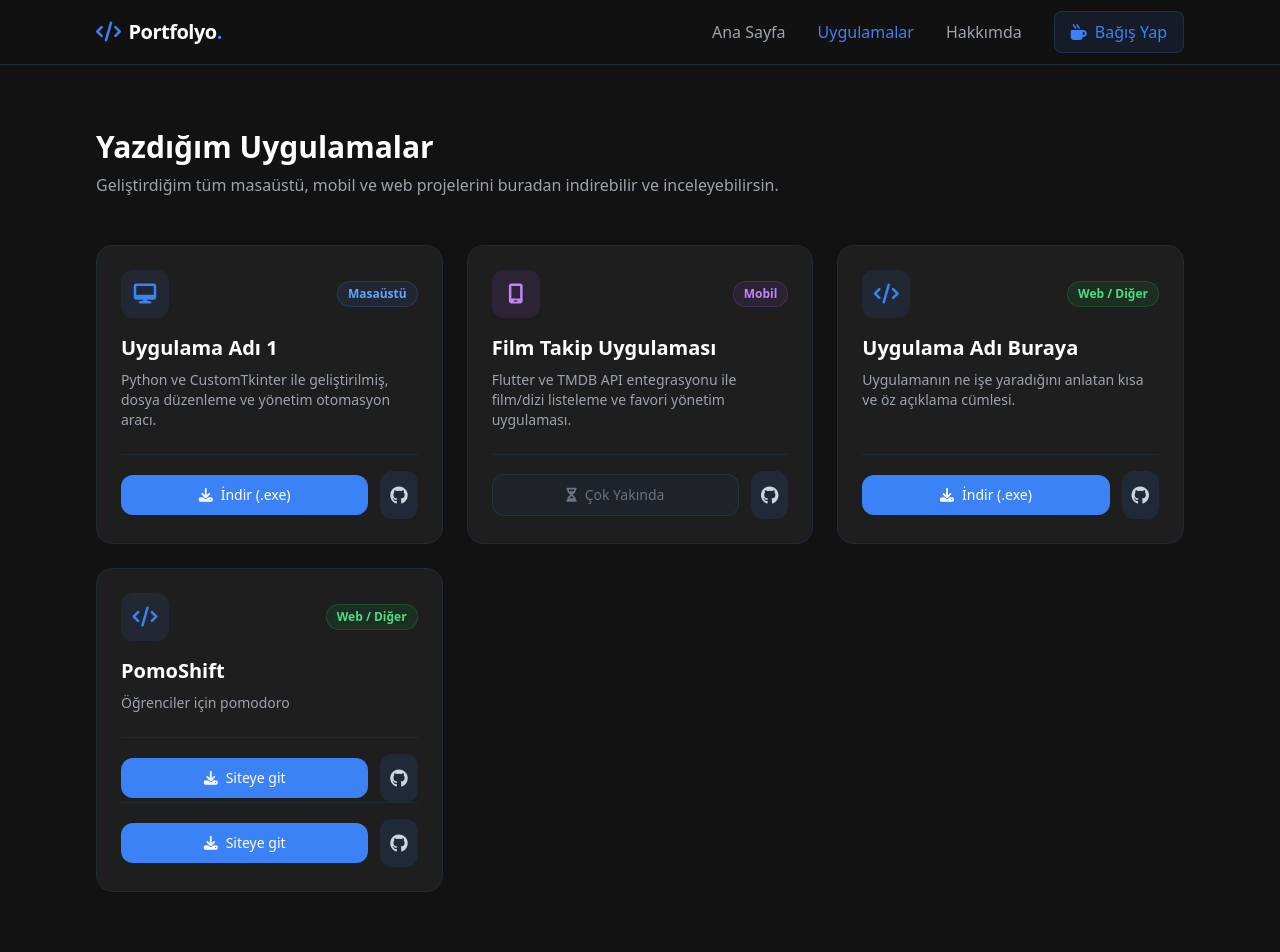
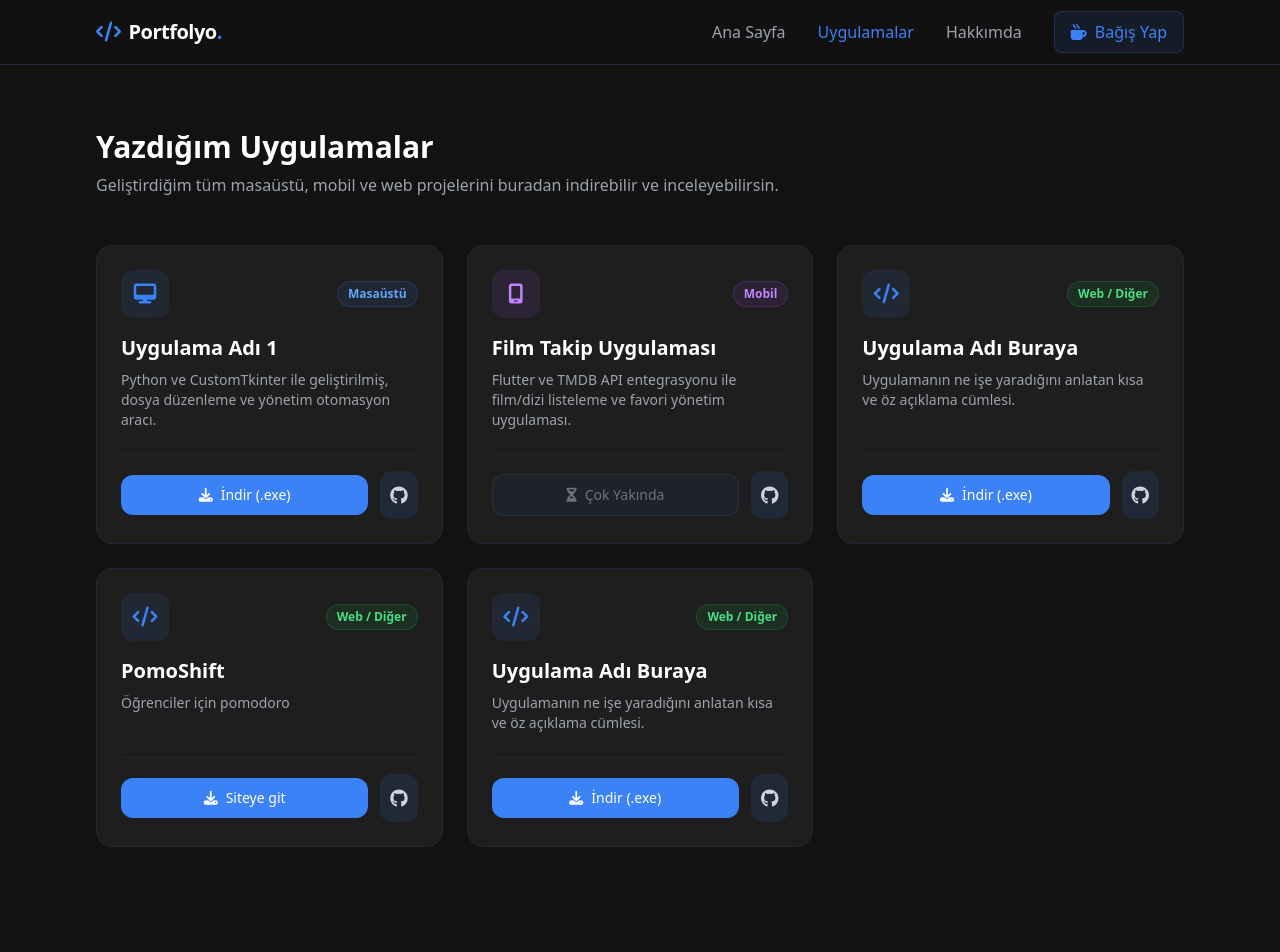
Before and after one commit to enesomurordu/gunaystudios, a plain HTML site: page projects.html in a window 1280 px wide. Shown: the top 952 px of the page. Drawn offline with nearby package versions, Linux system fonts and the light colour scheme.

Commit message:
Yeni uygulama eklendi

```diff
--- a/projects.html
+++ b/projects.html
@@ -142,7 +142,7 @@
                 </div>
 
                 <div class="flex items-center gap-3 pt-4 border-t border-gray-800">
-                    <a href="https://github.com/enesomurordu/KeyVault/releases/download/1.0.0_on_publish/KeyVaultSetup.exe"
+                    <a href="https://pomoshift.netlify.app/"
                         class="flex-1 bg-accent hover:bg-blue-600 text-white text-center py-2.5 rounded-xl text-sm font-medium transition flex items-center justify-center gap-2">
                         <i class="fa-solid fa-download"></i> Siteye git
                     </a>
@@ -151,11 +151,27 @@
                         <i class="fa-brands fa-github text-lg"></i>
                     </a>
                 </div>
-
+            </div>
+            <!-- Yeni Uygulama Kartı Şablonu -->
+            <div
+                class="bg-cardBg border border-gray-800 rounded-2xl p-6 flex flex-col justify-between hover:border-gray-700 transition">
+                <div>
+                    <div class="flex items-center justify-between mb-4">
+                        <div class="w-12 h-12 rounded-xl bg-accent/10 flex items-center justify-center text-accent text-xl">
+                            <i class="fa-solid fa-code"></i>
+                            <!-- Buradaki ikonu değiştirebilirsin (fa-desktop, fa-mobile-screen vb.) -->
+                        </div>
+                        <span
+                            class="text-xs font-semibold px-2.5 py-1 rounded-full bg-green-500/10 text-green-400 border border-green-500/20">Web
+                            / Diğer</span>
+                    </div>
+                    <h3 class="text-xl font-bold text-white mb-2">Uygulama Adı Buraya</h3>
+                    <p class="text-gray-400 text-sm mb-6">Uygulamanın ne işe yaradığını anlatan kısa ve öz açıklama cümlesi.</p>
+                </div>
                 <div class="flex items-center gap-3 pt-4 border-t border-gray-800">
-                    <a href="https://pomoshift.netlify.app/"
+                    <a href="https://github.com/enesomurordu/KeyVault/releases/download/1.0.0_on_publish/KeyVaultSetup.exe"
                         class="flex-1 bg-accent hover:bg-blue-600 text-white text-center py-2.5 rounded-xl text-sm font-medium transition flex items-center justify-center gap-2">
-                        <i class="fa-solid fa-download"></i> Siteye git
+                        <i class="fa-solid fa-download"></i> İndir (.exe)
                     </a>
                     <a href="GITHUB_REPO_LINKI" class="p-2.5 bg-gray-800 hover:bg-gray-700 text-gray-300 rounded-xl transition"
                         title="Kaynak Kod (GitHub)">
```
